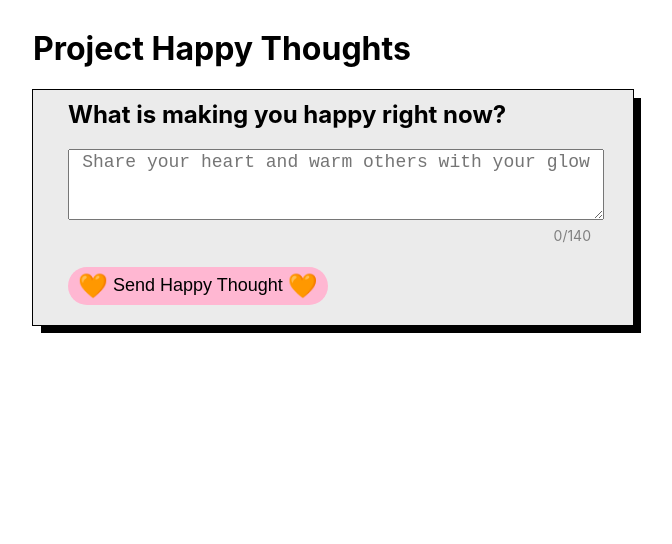
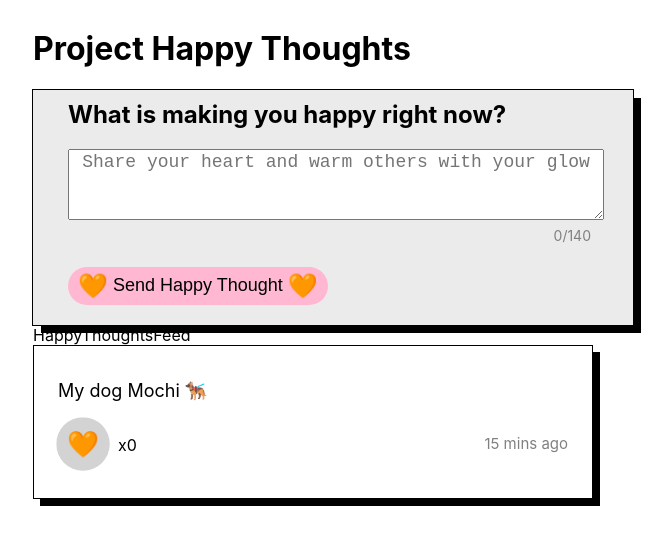
Before and after one commit to Technigo/project-happy-thoughts-vite, a React (Vite) app: page / in a window 1280 px wide. Shown: the top 544 px of the page, without its empty margins (307-979 px from the left). Built offline with nearby package versions, Linux system fonts and the light colour scheme.

Commit message:
added single post design

```diff
--- a/src/App.jsx
+++ b/src/App.jsx
@@ -1,3 +1,5 @@
+import { HappyThoughtsFeed } from "./components/HappyThoughtsFeed";
+import { HappyThought } from "./components/happyThought/HappyThought";
 import { WriteAPost } from "./components/writeAPost/WriteAPost";
 
 export const App = () => {
@@ -5,6 +7,8 @@ export const App = () => {
     <div className="container">
       <h1>Project Happy Thoughts</h1>
       <WriteAPost />
+      <HappyThoughtsFeed />
+      <HappyThought />
     </div>
   );
 };
--- a/src/components/HappyThought.jsx
+++ /dev/null
@@ -1,3 +0,0 @@
-export const HappyThought = () => {
-  return <div>HappyThought</div>;
-};
--- /dev/null
+++ b/src/components/HappyThoughtsFeed.jsx
@@ -0,0 +1,5 @@
+import { HappyThought } from "./happyThought/HappyThought";
+
+export const HappyThoughtsFeed = () => {
+  return <div>HappyThoughtsFeed</div>;
+};
--- /dev/null
+++ b/src/components/happyThought/HappyThought.jsx
@@ -0,0 +1,21 @@
+import "./happythought.css";
+
+export const HappyThought = () => {
+  const handleLike = () => {
+    alert("You have liked this post!");
+  };
+  return (
+    <div className="post-body">
+      <p className="post-text">My dog Mochi 🐕‍🦺</p>
+      <div className="like-and-time">
+        <div className="like-data">
+          <button onClick={handleLike} className="likeBtn">
+            <span className="like-heart-emoji">🧡</span>
+          </button>
+          <p className="total-likes">x0</p>
+        </div>
+        <p className="time-of-post">15 mins ago</p>
+      </div>
+    </div>
+  );
+};
--- /dev/null
+++ b/src/components/happyThought/happythought.css
@@ -0,0 +1,57 @@
+.post-body {
+  display: flex;
+  flex-direction: column;
+  border: 1px solid black;
+  box-shadow: 7px 7px black;
+  height: 120px;
+  width: 85%;
+  padding: 1rem 1.5rem;
+}
+
+.post-text {
+  font-size: 18px;
+}
+
+.like-data {
+  display: flex;
+}
+
+.likeBtn {
+  border-radius: 50%;
+  background-color: lightgray;
+  border: none;
+  margin-right: 10px;
+  height: 50px;
+  width: 50px;
+  animation: zoomInOut 2s ease-in infinite;
+  cursor: pointer;
+}
+
+.like-heart-emoji {
+  font-size: 24px;
+}
+
+.like-and-time {
+  display: flex;
+  justify-content: space-between;
+}
+
+.total-likes {
+}
+
+.time-of-post {
+  color: grey;
+  font-size: 15px;
+}
+
+@keyframes zoomInOut {
+  0% {
+    transform: scale(1);
+  }
+  50% {
+    transform: scale(1.1);
+  }
+  100% {
+    transform: scale(1);
+  }
+}
```
